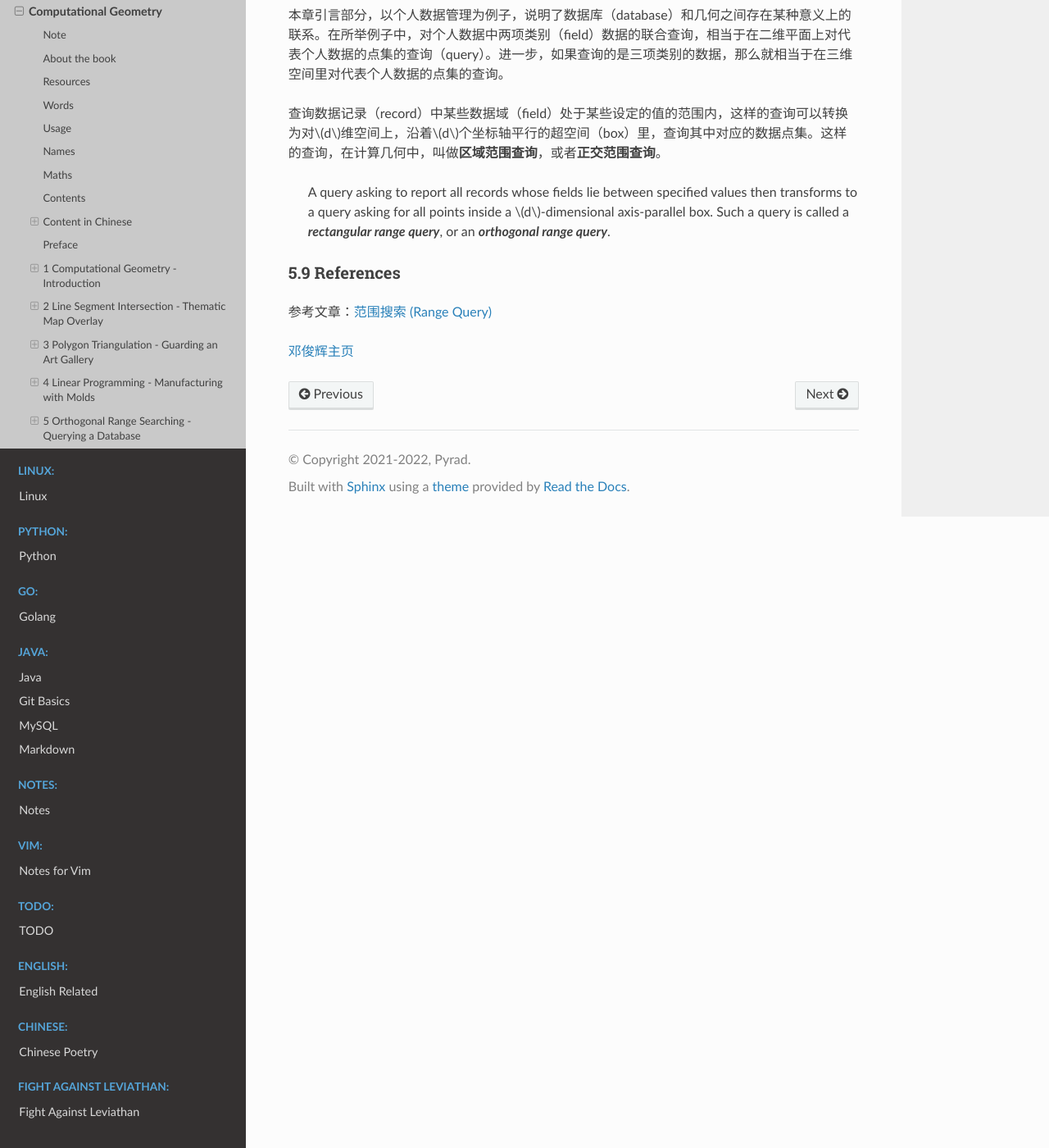
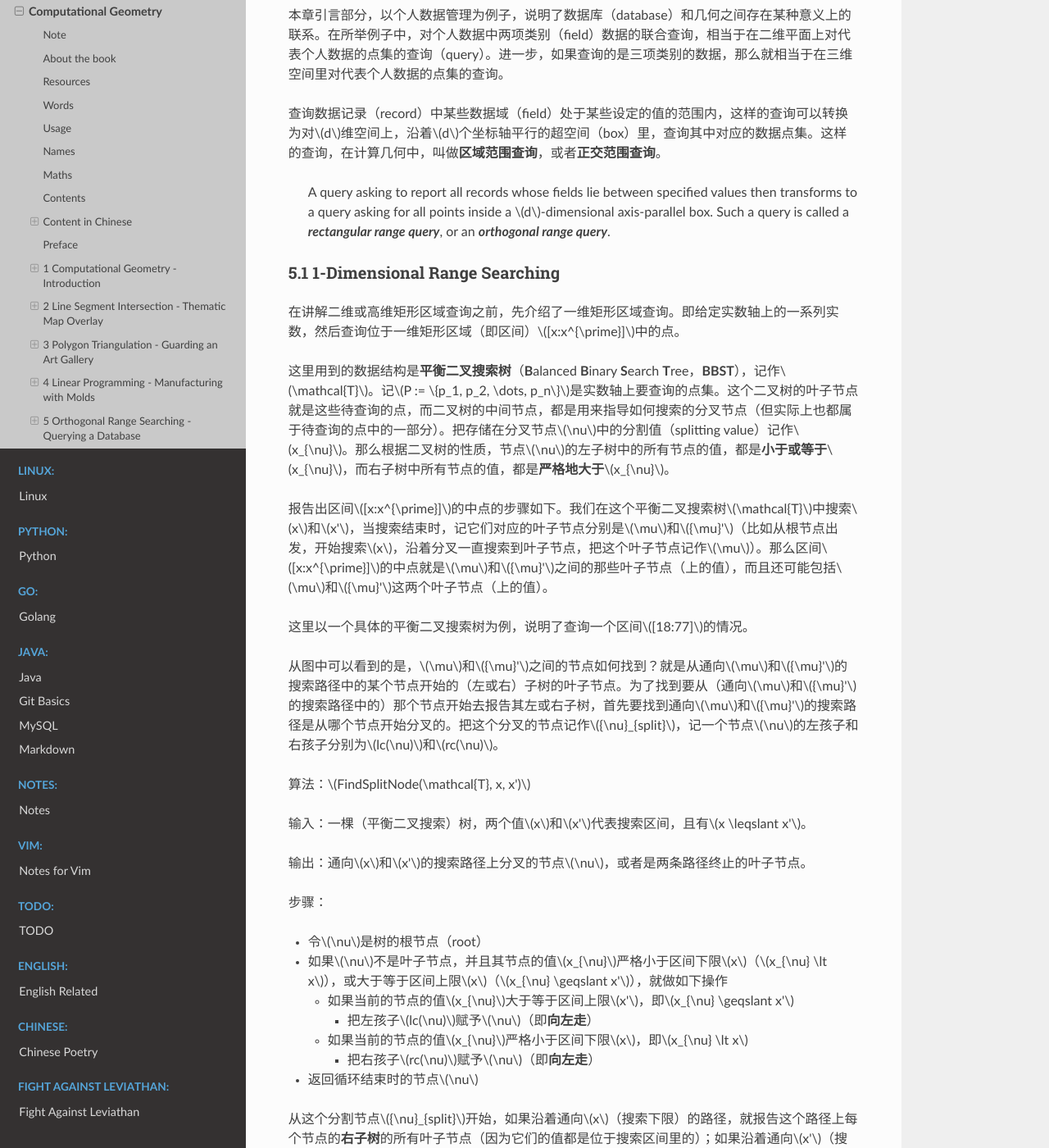
Before and after one commit to Pyrad/pyradnotes, a Sphinx documentation site: the page built from source/Geometry/ComputationalGeometryAA3rd.md, in a window 1280 px wide and 1400 px high, scrolled down 76341 px. Shown: the whole window at 82% size. Built offline with Sphinx 7.4.7 and the Read the Docs theme 2.0.0, drawn with Linux system fonts in a browser that asks for light colours; a script that is not in the unit is left out; some of the changed text lies outside the part shown.

Commit message:
CGAA3 Section 5.1 FindSplitNode

```diff
--- a/source/Geometry/ComputationalGeometryAA3rd.md
+++ b/source/Geometry/ComputationalGeometryAA3rd.md
@@ -277,7 +277,7 @@ subexponential /sʌbˌekspəˈnenʃl/ *adj.*（增长）越来越快的；指数
 	- Smallest Enclosing Disc 最小圆覆盖（最小包围圆）
 
 - Chapter 5
-	- Rectangular Range Query （Orthogonal Range Query）矩形区域查询，或正交区域查询
+	- **Rectangular Range Query** （**Orthogonal Range Query**）矩形区域查询，或正交区域查询
 
 
 
@@ -2306,6 +2306,61 @@ $\omega$ ：非渐近紧确上界，表示下界（not tight），即明确大
 > A query asking to report all records whose fields lie between specified values then transforms to a query asking for all points inside a $d$-dimensional axis-parallel box. Such a query is called a _**rectangular range query**_, or an _**orthogonal range query**_.
 
 
+### 5.1 1-Dimensional Range Searching
+
+在讲解二维或高维矩形区域查询之前，先介绍了一维矩形区域查询。即给定实数轴上的一系列实数，然后查询位于一维矩形区域（即区间）$[x:x^{\prime}]$中的点。
+
+这里用到的数据结构是**平衡二叉搜索树**（**B**alanced **B**inary **S**earch **T**ree，**BBST**），记作$\mathcal{T}$。记$P := \{p_1, p_2, \dots, p_n\}$是实数轴上要查询的点集。这个二叉树的叶子节点就是这些待查询的点，而二叉树的中间节点，都是用来指导如何搜索的分叉节点（但实际上也都属于待查询的点中的一部分）。把存储在分叉节点$\nu$中的分割值（splitting value）记作$x_{\nu}$。那么根据二叉树的性质，节点$\nu$的左子树中的所有节点的值，都是**小于或等于**$x_{\nu}$，而右子树中所有节点的值，都是**严格地大于**$x_{\nu}$。
+
+报告出区间$[x:x^{\prime}]$的中点的步骤如下。我们在这个平衡二叉搜索树$\mathcal{T}$中搜索$x$和$x'$，当搜索结束时，记它们对应的叶子节点分别是$\mu$和${\mu}'$（比如从根节点出发，开始搜索$x$，沿着分叉一直搜索到叶子节点，把这个叶子节点记作$\mu$）。那么区间$[x:x^{\prime}]$的中点就是$\mu$和${\mu}'$之间的那些叶子节点（上的值），而且还可能包括$\mu$和${\mu}'$这两个叶子节点（上的值）。
+
+这里以一个具体的平衡二叉搜索树为例，说明了查询一个区间$[18:77]$的情况。
+
+从图中可以看到的是，$\mu$和${\mu}'$之间的节点如何找到？就是从通向$\mu$和${\mu}'$的搜索路径中的某个节点开始的（左或右）子树的叶子节点。为了找到要从（通向$\mu$和${\mu}'$的搜索路径中的）那个节点开始去报告其左或右子树，首先要找到通向$\mu$和${\mu}'$的搜索路径是从哪个节点开始分叉的。把这个分叉的节点记作${\nu}_{split}$，记一个节点$\nu$的左孩子和右孩子分别为$lc(\nu)$和$rc(\nu)$。
+
+
+算法：$FindSplitNode(\mathcal{T}, x, x')$
+
+输入：一棵（平衡二叉搜索）树，两个值$x$和$x'$代表搜索区间，且有$x \leqslant x'$。
+
+输出：通向$x$和$x'$的搜索路径上分叉的节点$\nu$，或者是两条路径终止的叶子节点。
+
+步骤：
+
+- 令$\nu$是树的根节点（root）
+- 如果$\nu$不是叶子节点，并且其节点的值$x_{\nu}$严格小于区间下限$x$（$x_{\nu} \lt x$），或大于等于区间上限$x$（$x_{\nu} \geqslant x'$），就做如下操作
+	- 如果当前的节点的值$x_{\nu}$大于等于区间上限$x'$，即$x_{\nu} \geqslant x'$
+		- 把左孩子$lc(\nu)$赋予$\nu$（即**向左走**）
+	- 如果当前的节点的值$x_{\nu}$严格小于区间下限$x$，即$x_{\nu} \lt x$
+		- 把右孩子$rc(\nu)$赋予$\nu$（即**向左走**）
+- 返回循环结束时的节点$\nu$
+
+从这个分割节点${\nu}_{split}$开始，如果沿着通向$x$（搜索下限）的路径，就报告这个路径上每个节点的**右子树**的所有叶子节点（因为它们的值都是位于搜索区间里的）；如果沿着通向$x'$（搜索上限）的路径，就报告这个路径上每个节点的**左子树**的所有叶子节点（因为它们的值也都是位于搜索区间里的）。最后，检查这两条路径结束的叶子节点的值，查看它们的值是否位于搜索区间$[x:x']$。
+
+下面的$1DRangeQuery$算法利用了子函数$ReportSubtree$。这个子函数从一个给定的节点开始，遍历整个树，并报告其所有叶子节点。因为任何二叉树的中间节点都比其叶子节点少，所以这个子函数需要的时间和其报告的节点的数量成线性关系。
+
+
+
+
+
+
+
+
+
+
+
+
+
+
+
+
+
+
+
+
+
+
+
 
 
 ### 5.9 References
```
